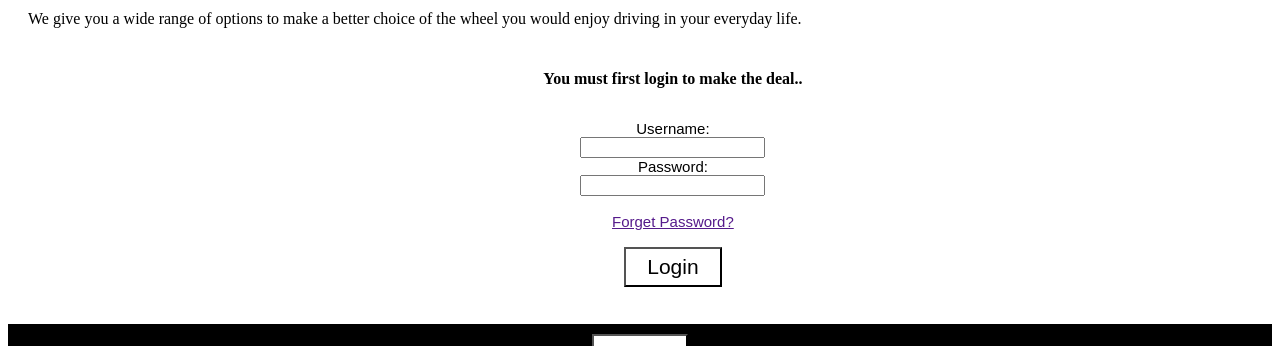
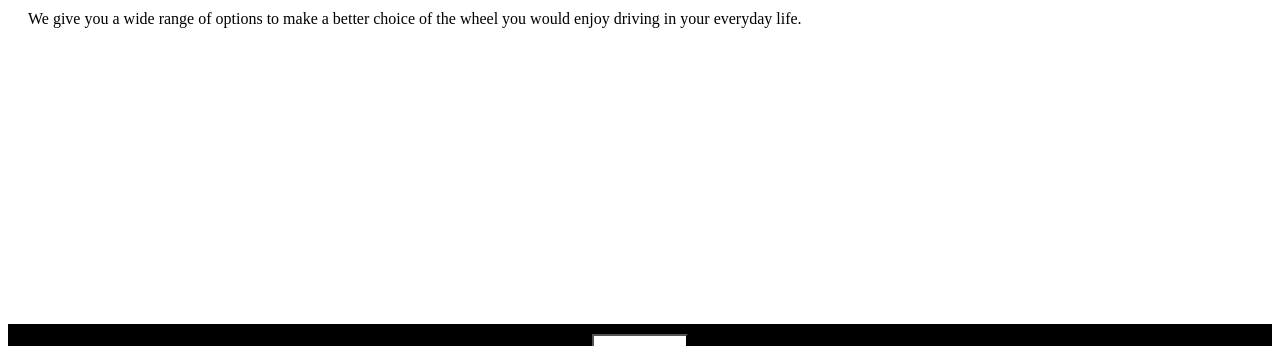
Before and after one commit to Ajay0411943/Ace-Autos-Frontend, an Angular app in the folder Ace-Autos-App-Angular/: page /home in a window 1280 px wide. Shown: the part 564-910 px from the top of the page. Built offline with nearby package versions, Linux system fonts and the light colour scheme.

Commit message:
Removed previous login from home component html

```diff
--- a/Ace-Autos-App-Angular/package.json
+++ b/Ace-Autos-App-Angular/package.json
@@ -24,7 +24,7 @@
     "zone.js": "~0.10.2"
   },
   "devDependencies": {
-    "@angular-devkit/build-angular": "~0.1100.2",
+    "@angular-devkit/build-angular": "^0.1100.2",
     "@angular/cli": "~11.0.2",
     "@angular/compiler-cli": "~11.0.1",
     "@types/jasmine": "~3.6.0",
--- a/Ace-Autos-App-Angular/src/app/home/home.component.html
+++ b/Ace-Autos-App-Angular/src/app/home/home.component.html
@@ -4,15 +4,5 @@
     you cant afford to buy from the showroom!!!!.</p>
   <p>We give you a wide range of options to make a better choice of the wheel you would enjoy driving in your
     everyday life.</p>
-  <div class="heading">
-  <h4>You must first login to make the deal..</h4>
-  </div>
-  <form action="/cars">
-    <label for="username">Username:</label><br>
-    <input type="text" id="username" name="username" value=""><br>
-    <label for="password">Password:</label><br>
-    <input type="text" id="password" name="password" value=""><br><br>
-    <a href="">Forget Password?</a><br><br>
-    <button>Login</button>
-  </form>
+
 </article>
```
Also changed, not shown: 1 other file (tests, documents, lock files or other folders).
